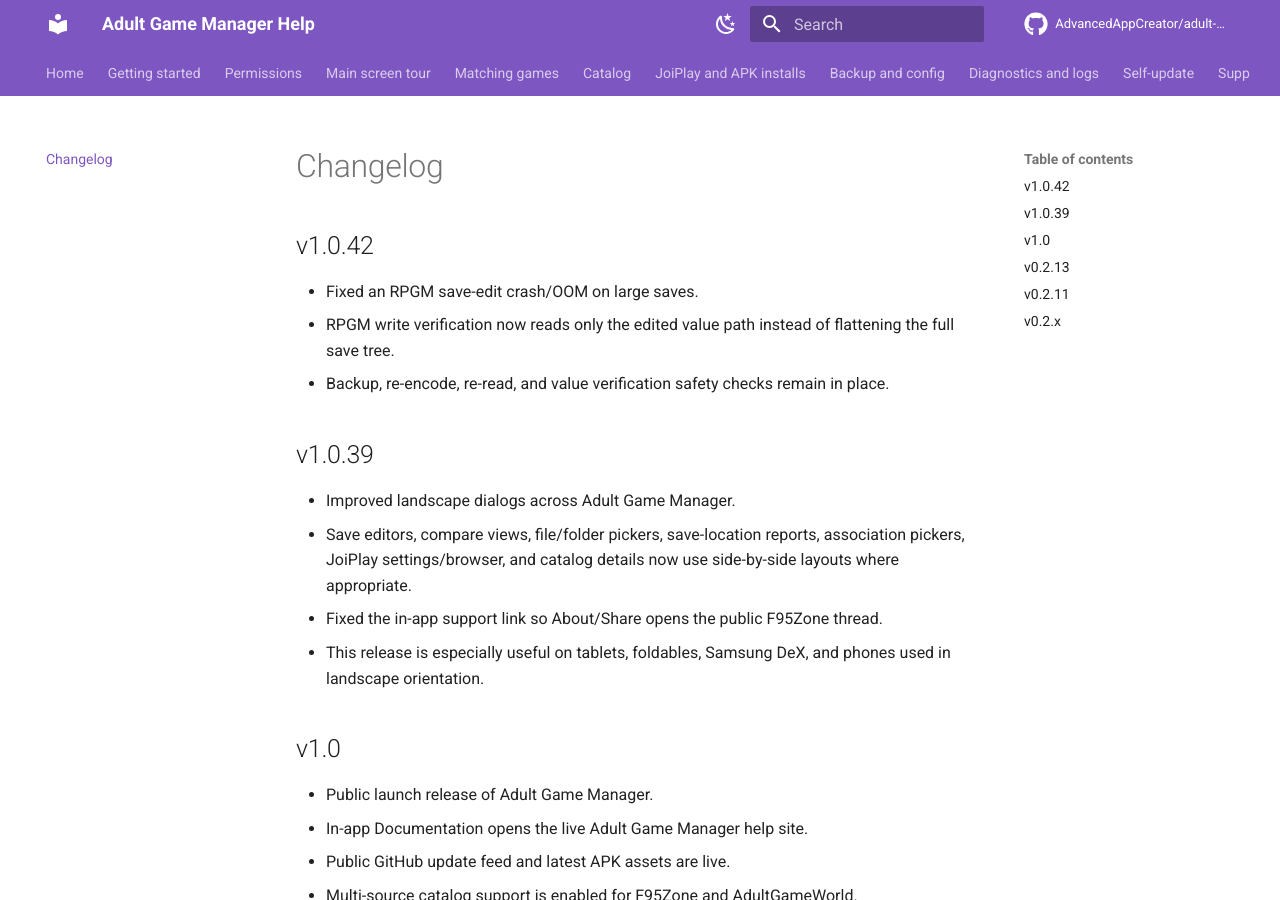
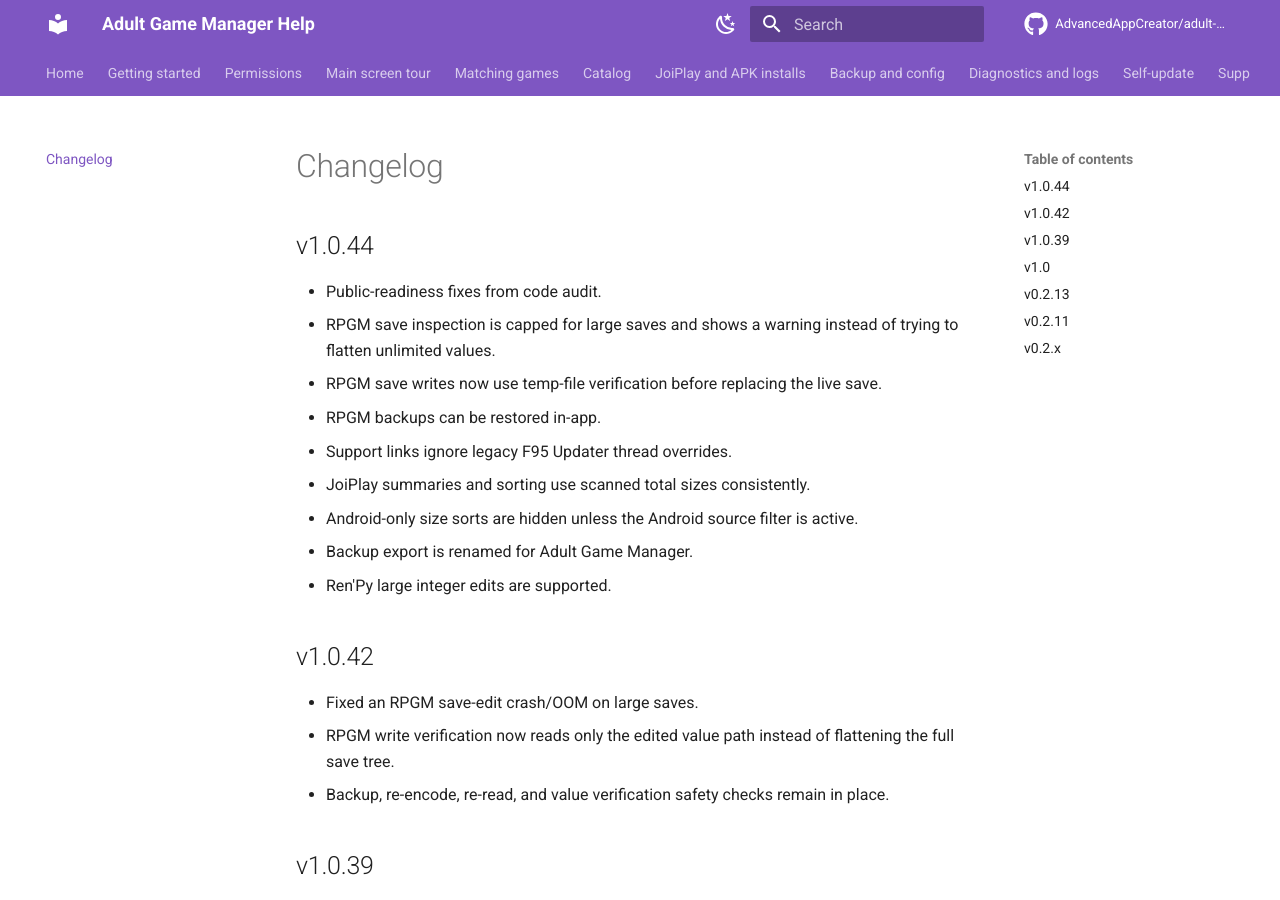
Before and after one commit to AdvancedAppCreator/adult-game-manager-releases, an MkDocs documentation site: the page built from docs/changelog.md, in a window 1280 px wide and 900 px high. Built offline with MkDocs 1.6.1 and Material for MkDocs 9.7.7, drawn with Linux system fonts in a browser that asks for light colours; comment, search, counter and statistics services are not loaded.

Commit message:
Document AGM v1.0.44

```diff
--- a/docs/changelog.md
+++ b/docs/changelog.md
@@ -4,6 +4,18 @@
 ---
 
 # Changelog
+
+## v1.0.44
+
+- Public-readiness fixes from code audit.
+- RPGM save inspection is capped for large saves and shows a warning instead of trying to flatten unlimited values.
+- RPGM save writes now use temp-file verification before replacing the live save.
+- RPGM backups can be restored in-app.
+- Support links ignore legacy F95 Updater thread overrides.
+- JoiPlay summaries and sorting use scanned total sizes consistently.
+- Android-only size sorts are hidden unless the Android source filter is active.
+- Backup export is renamed for Adult Game Manager.
+- Ren'Py large integer edits are supported.
 
 ## v1.0.42
 
```
